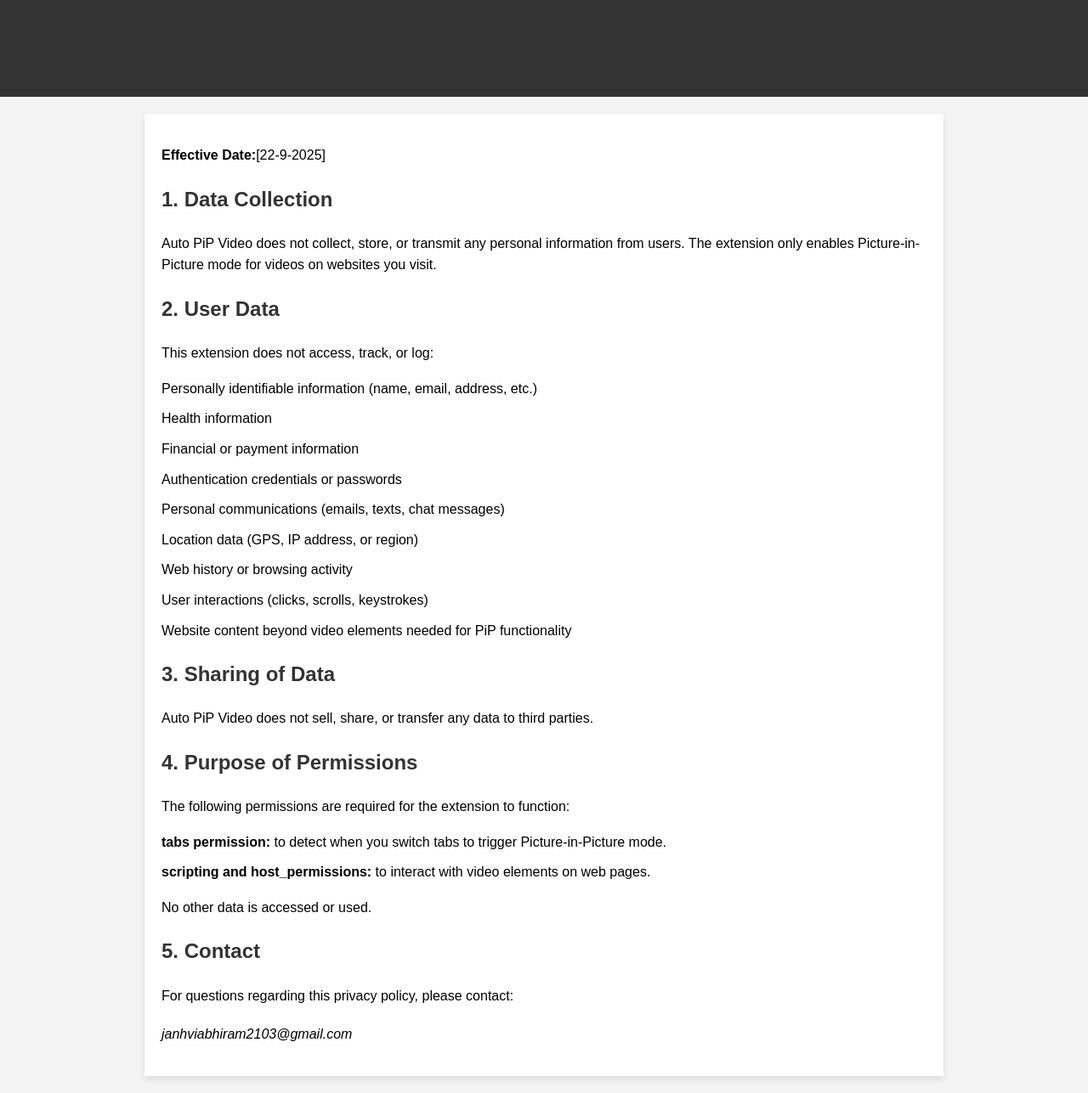
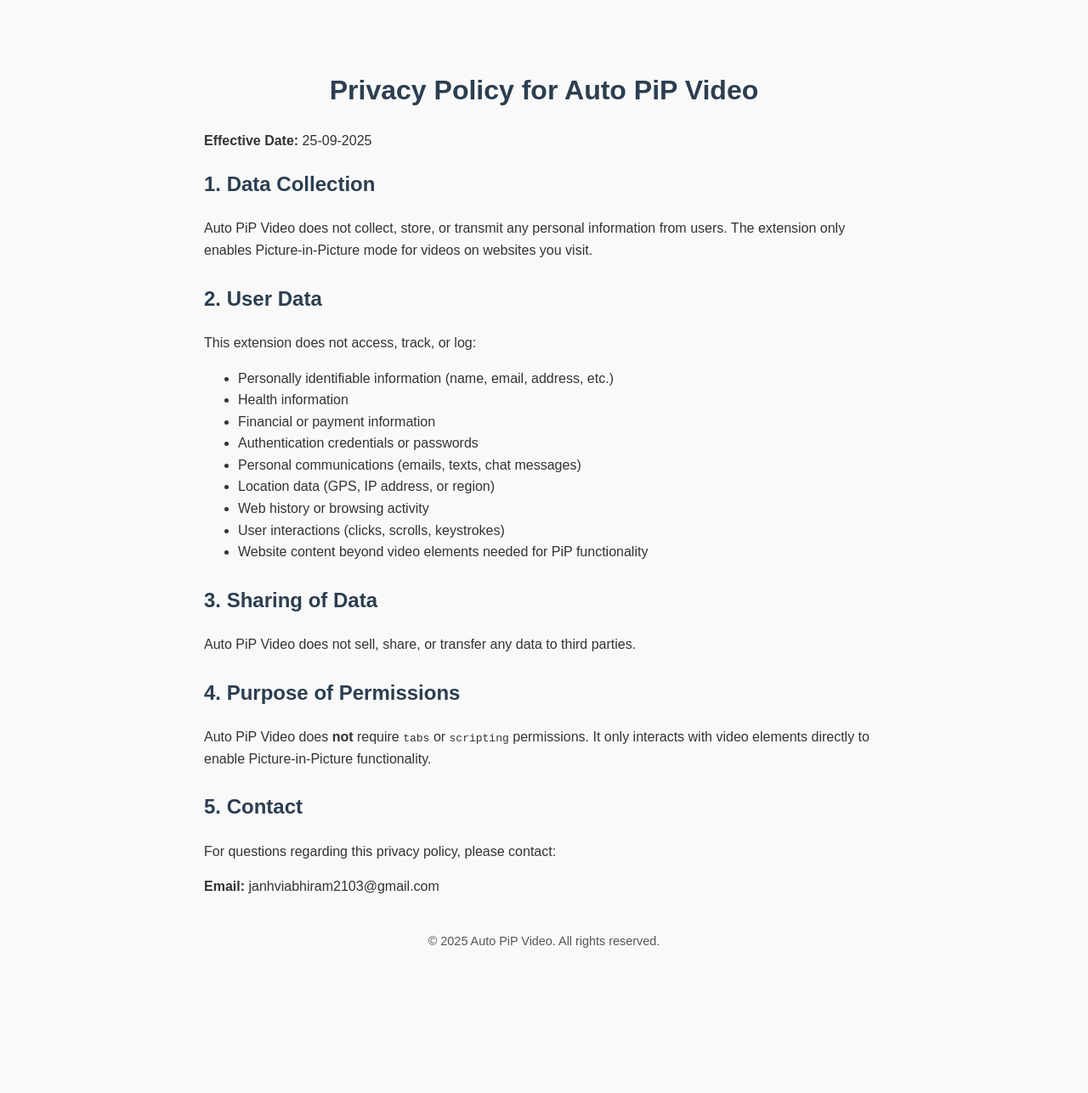
Before and after one commit to janhviabhiram2103/Auto-PIP-Extension, a plain HTML site: page index.html in a window 1280 px wide. Shown: the whole page at 85% size. After the commit the page ends 1180 px from the top, so only its background shows below. Drawn offline with Linux system fonts and the light colour scheme.

Commit message:
Update index.html

```diff
--- a/index.html
+++ b/index.html
@@ -3,57 +3,45 @@
 <head>
   <meta charset="UTF-8">
   <meta name="viewport" content="width=device-width, initial-scale=1.0">
-    <meta http-equiv="X-UA-Compatible" content="ie=edge">
   <title>Privacy Policy - Auto PiP Video</title>
   <style>
     body {
       font-family: Arial, sans-serif;
       line-height: 1.6;
-            margin: 0;
-            padding: 0;
-            background-color: #f4f4f4;
-        }
-        header {
-            background-color: #333;
-            color: #fff;
-            padding: 10px 20px;
-            text-align: center;
-        }
-        .container {
-            max-width: 900px;
-            margin: 20px auto;
+      margin: 40px auto;
+      max-width: 800px;
       padding: 20px;
-            background-color: #fff;
-            box-shadow: 0 4px 8px rgba(0, 0, 0, 0.1);
+      background: #f9f9f9;
+      color: #333;
     }
     h1, h2 {
-            color: #333;
+      color: #2c3e50;
     }
-        ul {
-            list-style-type: none;
-            padding-left: 0;
+    h1 {
+      text-align: center;
+      margin-bottom: 20px;
     }
-        ul li {
-            margin-bottom: 10px;
+    section {
+      margin-bottom: 25px;
     }
-        .contact {
-            margin-top: 20px;
-            font-style: italic;
+    footer {
+      margin-top: 40px;
+      text-align: center;
+      font-size: 0.9em;
+      color: #555;
     }
   </style>
 </head>
 <body>
+  <h1>Privacy Policy for Auto PiP Video</h1>
+  <p><strong>Effective Date:</strong> 25-09-2025</p>
 
-    <header>
-        <h1>Privacy Policy for Auto PiP Video</h1>
-    </header>
-
-    <div class="container">
-        <p><strong>Effective Date:</strong>[22-9-2025]</p>
-
+  <section>
     <h2>1. Data Collection</h2>
     <p>Auto PiP Video does not collect, store, or transmit any personal information from users. The extension only enables Picture-in-Picture mode for videos on websites you visit.</p>
+  </section>
 
+  <section>
     <h2>2. User Data</h2>
     <p>This extension does not access, track, or log:</p>
     <ul>
@@ -67,22 +55,26 @@
       <li>User interactions (clicks, scrolls, keystrokes)</li>
       <li>Website content beyond video elements needed for PiP functionality</li>
     </ul>
+  </section>
 
+  <section>
     <h2>3. Sharing of Data</h2>
     <p>Auto PiP Video does not sell, share, or transfer any data to third parties.</p>
+  </section>
 
+  <section>
     <h2>4. Purpose of Permissions</h2>
-        <p>The following permissions are required for the extension to function:</p>
-        <ul>
-            <li><strong>tabs permission:</strong> to detect when you switch tabs to trigger Picture-in-Picture mode.</li>
-            <li><strong>scripting and host_permissions:</strong> to interact with video elements on web pages.</li>
-        </ul>
-        <p>No other data is accessed or used.</p>
+    <p>Auto PiP Video does <strong>not</strong> require <code>tabs</code> or <code>scripting</code> permissions. It only interacts with video elements directly to enable Picture-in-Picture functionality.</p>
+  </section>
 
+  <section>
     <h2>5. Contact</h2>
     <p>For questions regarding this privacy policy, please contact:</p>
-        <p class="contact">janhviabhiram2103@gmail.com</p>
-    </div>
+    <p><strong>Email:</strong> janhviabhiram2103@gmail.com</p>
+  </section>
 
+  <footer>
+    &copy; 2025 Auto PiP Video. All rights reserved.
+  </footer>
 </body>
 </html>
```
Lines whose indentation alone changed are shown as unchanged.
